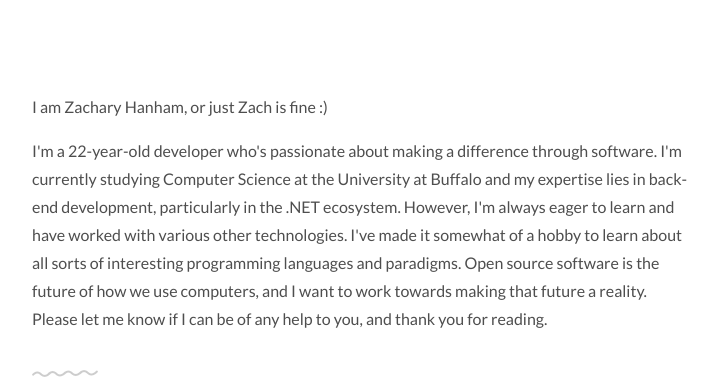
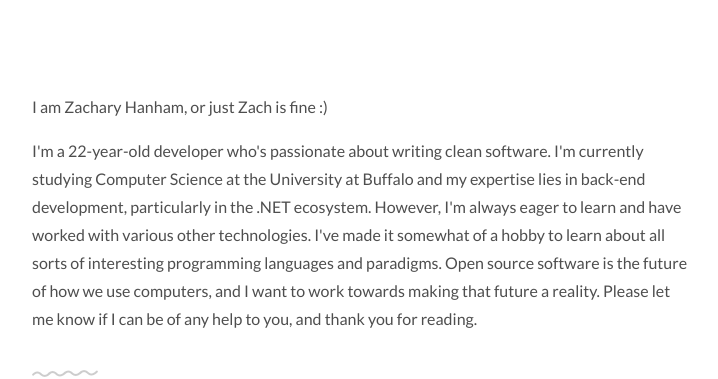
Before and after one commit to zackattackz/zackattackz.github.io, a plain HTML site: page index.html in a window 1280 px wide. Shown: the part 575-954 px from the top of the page, without its empty margins (277-995 px from the left). Drawn offline with Linux system fonts and the light colour scheme.

Commit message:
update intro about

```diff
--- a/index.html
+++ b/index.html
@@ -39,7 +39,7 @@
 				<div class="intro-about">
 					<p>I am Zachary Hanham, or just Zach is fine :)</p>
 					<p>
-						I'm a 22-year-old developer who's passionate about making a difference through software.
+						I'm a 22-year-old developer who's passionate about writing clean software.
 						I'm currently studying Computer Science at the University at Buffalo and my expertise lies in back-end development, particularly in the .NET ecosystem.
 						However, I'm always eager to learn and have worked with various other technologies. I've made it somewhat of a hobby to learn about all sorts of interesting programming languages and paradigms.
 						Open source software is the future of how we use computers, and I want to work towards making that future a reality.
```
